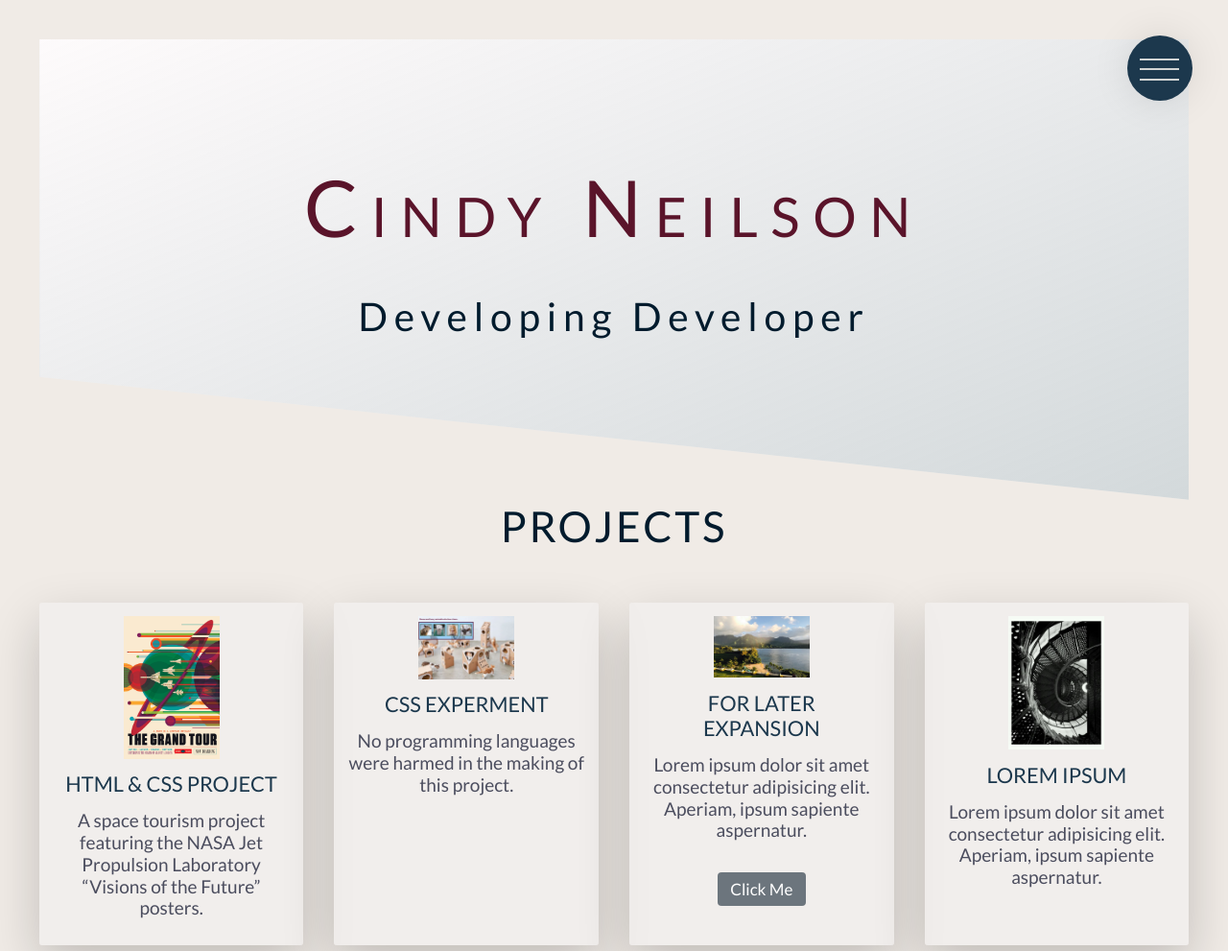
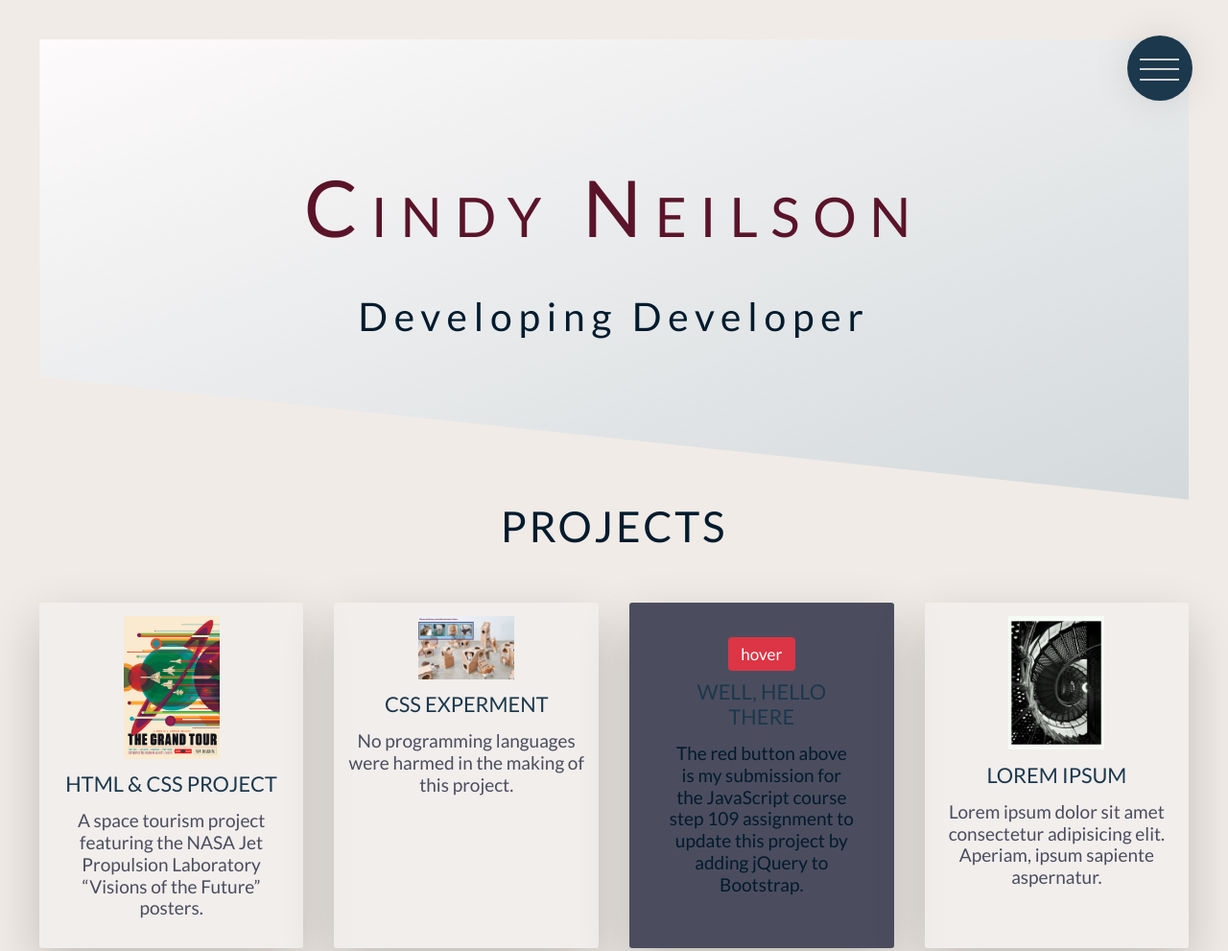
Before and after one commit to Neilson09/TA-JavaScript-projects, a website: page portfolio-update1/index.html in a window 1280 px wide. Shown: the top 991 px of the page at 96% size. Drawn offline with nearby package versions, Linux system fonts and the light colour scheme.

Commit message:
finalized for submission

```diff
--- a/portfolio-update1/index.html
+++ b/portfolio-update1/index.html
@@ -95,27 +95,24 @@
             </p>
           </div>
           <div class="project-item-3">
-            <div class="photo">
-              <img src="/img/baliHai.jpg" alt="picture of Kauai" width="100" />
-            </div>
-            <h3 class="heading-tertiary u-margin-bottom-small">
-              for later expansion
-            </h3>
-            <p class="project-item__text">
-              Lorem ipsum dolor sit amet consectetur adipisicing elit. Aperiam,
-              ipsum sapiente aspernatur.
-            </p>
-            <br />
             <a
               tabindex="0"
-              class="data-btn btn-lg btn-secondary"
+              class="data-btn btn-lg btn-danger"
               role="button"
               data-toggle="popover"
               data-trigger="focus"
               title="Bootstrap 4 button for TA's jQuery project"
               data-content="And here's some amazing content. It's very engaging. Right?"
-              >Click Me</a
+              >hover</a
             >
+            <h3 class="heading-tertiary u-margin-bottom-small">
+              well, hello there
+            </h3>
+            <p class="project-item__text">
+              The red button above is my submission for the JavaScript course
+              step 109 assignment to update this project by adding jQuery to
+              Bootstrap.
+            </p>
           </div>
 
           <div class="project-item-4">
--- a/portfolio-update1/sass/components/_projects.scss
+++ b/portfolio-update1/sass/components/_projects.scss
@@ -18,3 +18,8 @@
     transition: transform 0.3s;
   }
 }
+.project-item-3 {
+  background-color: $color-text-dark;
+  color: $color-blue-1;
+  padding: 3rem;
+}
```
Also changed, not shown: portfolio-update1/css/main.css, portfolio-update1/dist/css/main.min.css, 2 other files.
